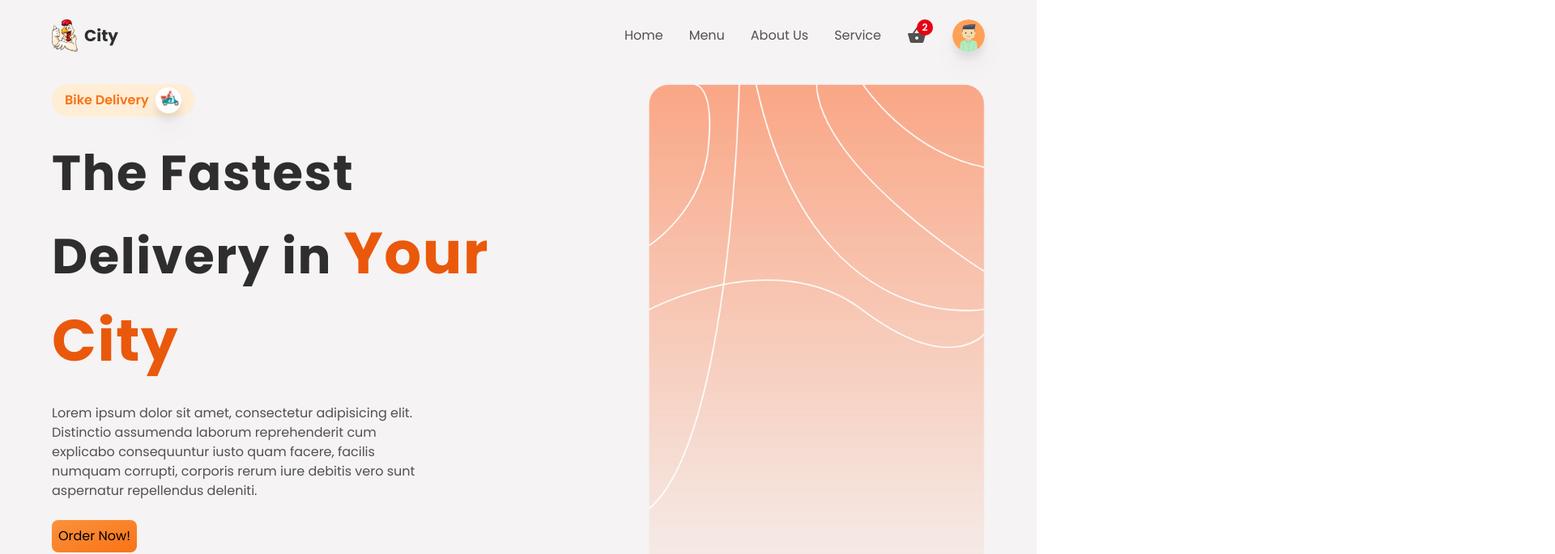
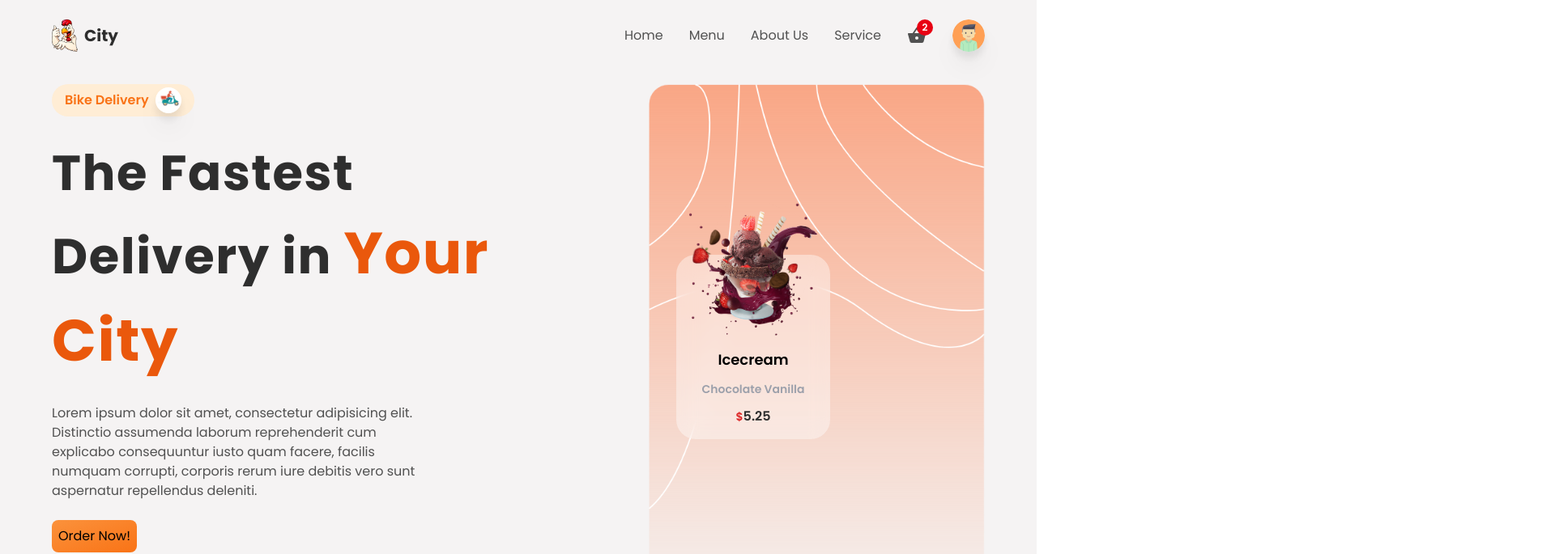
Before and after one commit to maycwu/nufoods, a React (Create React App) app: page / in a window 1280 px wide. Shown: the top 685 px of the page at 81% size, 1920 px wide, since content can reach past the window. Built offline with nearby package versions, Linux system fonts and the light colour scheme.

Commit message:
first item icon on the first page

```diff
--- a/src/components/HomeContainer.js
+++ b/src/components/HomeContainer.js
@@ -1,6 +1,7 @@
 import React from "react";
 import Delivery from "../img/delivery.png";
 import HeroBg from "../img/heroBg.png";
+import I1 from '../img/i1.png'
 
 function homeContainer() {
   return (
@@ -39,10 +40,17 @@ function homeContainer() {
           Order Now!
         </button>
       </div>
-      <div className="py-2 flex-1 flex items-center">
+      <div className="py-2 flex-1 flex items-center relative">
         <img src={HeroBg} className="ml-auto h-400 w-full lg:w-auto lg:h-650 " alt="hero-bg" />
-        <div className="w-full h-full absolute flex items-center justify-center">
 
+        <div className="w-full h-full absolute top-0 left-0 flex items-center justify-center ">
+            <div className="w-190 p-2 bg-cardOverlay backdrop-blur-md rounded-3xl p-4 flex items-center justify-center flex-col">
+                <img src={I1} alt="I1" className="w-40 -mt-20 " />
+                <p className="text-lg font-semibold text-TextColor mt-4"> Icecream </p>
+                <p className="text-sm text-lighttextGray font-semibold my-3">Chocolate Vanilla</p>
+                <p className="text-md font-semibold text-headingColor">
+                    <span className="text-sm text-red-600">$</span>5.25</p>
+            </div>
         </div>
       </div>
     </section>
```
